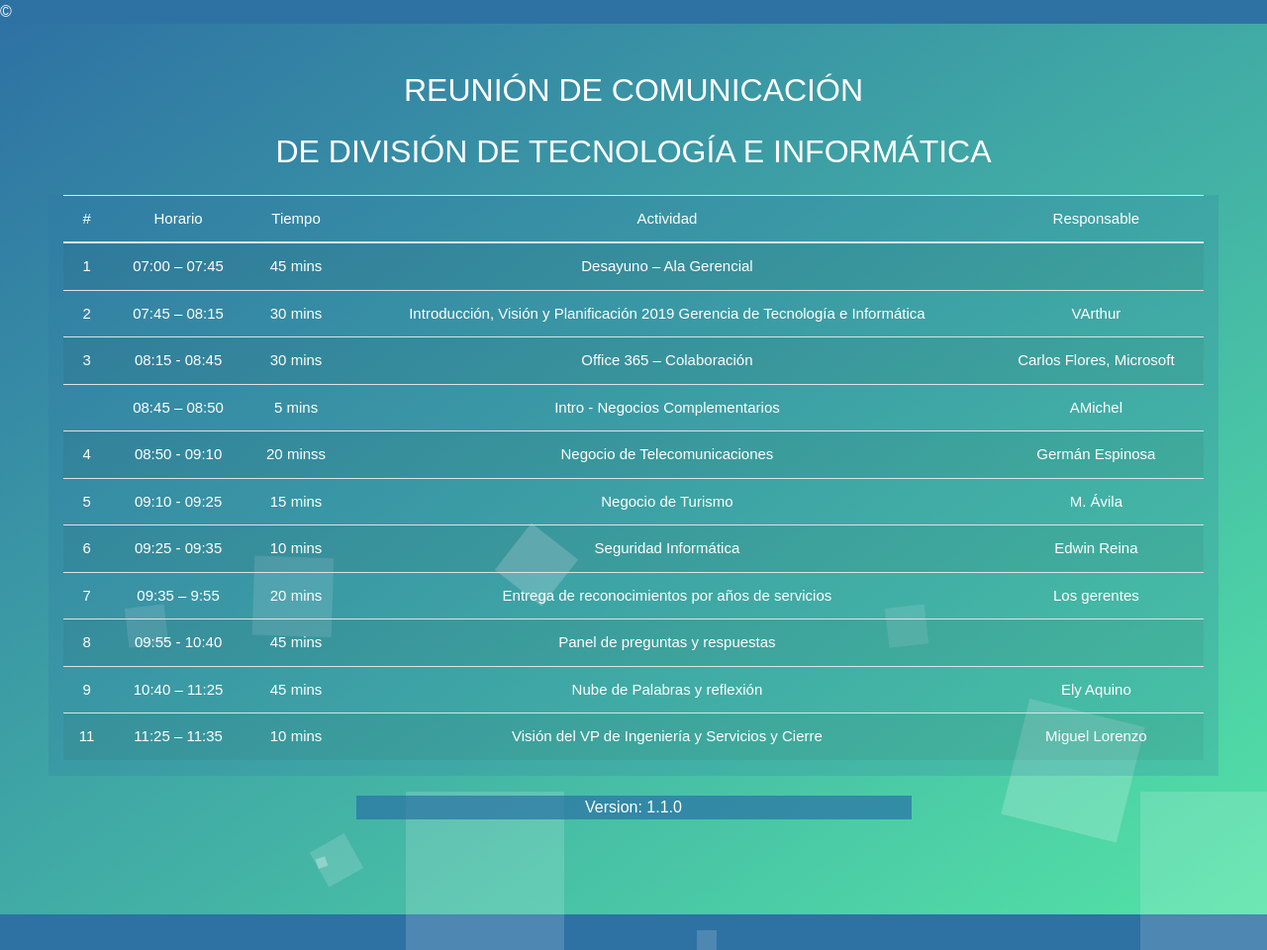
After one commit to luiscberrocal/qa_moderator, a Django app: page /questions/schedule/ in a window 1280 px wide. The commit adds this page. Shown: the whole page at 99% size. Run offline with Django 3.2, Linux system fonts and the light colour scheme; some libraries are stand-ins or nearby versions; some web fonts are replaced.

Commit message:
schedule and countdown

```diff
--- a/qa_moderator/questions/urls.py
+++ b/qa_moderator/questions/urls.py
@@ -7,4 +7,7 @@ app_name = "questions"
 urlpatterns = [
     path("", view=create_question_view, name="create-question"),
     path("thanks/", view=TemplateView.as_view(template_name="questions/thanx.html"), name="thanks"),
+    path("schedule/", view=TemplateView.as_view(template_name="questions/schedule.html"), name="schedule"),
+    path("countdown/", view=TemplateView.as_view(template_name="questions/countdown.html"), name="countdown"),
+    path("qr/", view=TemplateView.as_view(template_name="questions/qr.html"), name="qr"),
 ]
--- a/qa_moderator/static/css/project.css
+++ b/qa_moderator/static/css/project.css
@@ -8,7 +8,7 @@
 */
 .version {
   z-index: 3;
-  background-color: #2A71A5;
+  background-color: rgba(42, 113, 165, 0.7);
 }
 .alert-debug {
   color: black;
@@ -93,7 +93,7 @@ body :-ms-input-placeholder {
           transform: translateY(85px);
 }
 .container {
-  max-width: 600px;
+  max-width: 900px;
   margin: 0 auto;
   padding: 80px 0;
   height: 900px;
@@ -328,4 +328,5 @@ form button:hover {
 .version-content{
   z-index: 2;
   margin-top: 20px;
+
 }
--- /dev/null
+++ b/qa_moderator/static/css/schedule.css
@@ -0,0 +1,57 @@
+.container {
+  max-width: 90%;
+}
+
+.schedule-table{
+  font-size: 15px;
+  z-index: 2;
+  background-color: rgba(46, 114, 164, 0.2);
+}
+
+
+#countdown{
+  max-width: 420px;
+  margin:0;
+  padding:0;
+  z-index: 2;
+  background-color: rgba(54, 49, 165, 0.3);
+}
+/* Change this setting above to change the size of the whole countdown including the font */
+
+
+#countdowndays p{
+  opacity:1;
+}
+#countdownhours p{
+  opacity: 0.9;
+}
+#countdownmins p{
+  opacity: 0.7;
+}
+#countdownsecs p{
+  opacity: 0.5;
+}
+
+#countdown {
+	text-transform: uppercase;
+  display:block;
+  border:10px solid rgba(255, 255, 255, 0.1);
+  padding: 20px;
+  margin-left:auto;
+  margin-right:auto;
+  transition:.1s ease-in-out;
+}
+
+.box{
+  white-space:nowrap;
+  line-height:0.8;
+  margin-bottom:10px;
+}
+
+.box p{
+	font-size: 1em;
+	font-weight: 900;
+  display:inline-block;
+  font-family: Helvetica, Arial, Sans-Serif;
+  color: #16a085;
+}
--- a/qa_moderator/templates/_base.html
+++ b/qa_moderator/templates/_base.html
@@ -42,13 +42,14 @@
 <div class="wrapper">
 
   <div class="container py-5">
+
     {% block content %}
 
 
     {% endblock content %}
     <div class="row justify-content-center">
       <div class="col-md-6 version-content">
-        <div class=" version">Version: 0.2.10</div>
+        <div class=" version">Version: 1.1.0</div>
       </div>
     </div>
     <!--/col-->
@@ -90,6 +91,8 @@
 <!-- place project specific Javascript in this file -->
 
 <script src="{% static 'js/project.js' %}"></script>
+  {% block extra_js %}
 
+  {% endblock extra_js %}
 </body>
 </html>
--- a/qa_moderator/templates/questions/question.html
+++ b/qa_moderator/templates/questions/question.html
@@ -5,11 +5,11 @@
 {% block content %}
 
     <div class="row">
-        <div class="col-md-12">
+        <div class="col-md-12 col-11">
             <h2 class="text-center text-white mb-4">REUNIÓN DE COMUNICACIÓN DE LA</h2>
             <h2 class="text-center text-white mb-4">DIVISIÓN DE TECNOLOGÍA E INFORMÁTICA</h2>
             <div class="row">
-                <div class="col-md-8 mx-auto">
+                <div class="col-md-8 col-11 mx-auto">
 
                     <!-- form card login -->
                     <div class="card rounded-0">
--- /dev/null
+++ b/qa_moderator/templates/questions/schedule.html
@@ -0,0 +1,111 @@
+{% extends "_base.html" %}
+{% load static i18n %}
+{% block extra_css %}
+    <link href="{% static 'css/schedule.css' %}" rel="stylesheet">
+{% endblock extra_css %}
+{% block content %}
+    <div class="row">
+        <div class="col-md-12">
+            <h2 class="text-center text-white mb-4">REUNIÓN DE COMUNICACIÓN</h2>
+            <h2 class="text-center text-white mb-4">DE DIVISIÓN DE TECNOLOGÍA E INFORMÁTICA</h2>
+        </div>
+    </div>
+    <div class="row">
+        <div class="col-md-12 schedule-table col-11">
+            <table class="table table-striped">
+                <thead>
+                <tr>
+                    <th scope="col">#</th>
+                    <th scope="col">Horario</th>
+                    <th scope="col">Tiempo</th>
+                    <th scope="col">Actividad</th>
+                    <th scope="col">Responsable</th>
+                </tr>
+                </thead>
+                <tbody>
+                <tr>
+                    <th scope="row">1</th>
+                    <td>07:00 – 07:45</td>
+                    <td>45 mins</td>
+                    <td>Desayuno – Ala Gerencial</td>
+                    <td></td>
+                </tr>
+                <tr>
+                    <th scope="row">2</th>
+                    <td>07:45 – 08:15</td>
+                    <td>30 mins</td>
+                    <td>Introducción, Visión y Planificación 2019 Gerencia
+                        de Tecnología e Informática
+                    </td>
+                    <td>VArthur</td>
+                </tr>
+                <tr>
+                    <th scope="row">3</th>
+                    <td>08:15 - 08:45</td>
+                    <td>30 mins</td>
+                    <td>Office 365 – Colaboración</td>
+                    <td>Carlos Flores, Microsoft</td>
+                </tr>
+                <tr>
+                    <th scope="row"></th>
+                    <td>08:45 – 08:50</td>
+                    <td>5 mins</td>
+                    <td>Intro - Negocios Complementarios</td>
+                    <td>AMichel</td>
+                </tr>
+                <tr>
+                    <th scope="row">4</th>
+                    <td>08:50 - 09:10</td>
+                    <td>20 minss</td>
+                    <td>Negocio de Telecomunicaciones</td>
+                    <td>Germán Espinosa</td>
+                </tr>
+                <tr>
+                    <th scope="row">5</th>
+                    <td>09:10 - 09:25</td>
+                    <td>15 mins</td>
+                    <td>Negocio de Turismo</td>
+                    <td>M. Ávila</td>
+                </tr>
+                <tr>
+                    <th scope="row">6</th>
+                    <td>09:25 - 09:35</td>
+                    <td>10 mins</td>
+                    <td>Seguridad Informática</td>
+                    <td>Edwin Reina</td>
+                </tr>
+                <tr>
+                    <th scope="row">7</th>
+                    <td>09:35 – 9:55</td>
+                    <td>20 mins</td>
+                    <td>Entrega de reconocimientos por años de servicios</td>
+                    <td>Los gerentes</td>
+                </tr>
+                <tr>
+                    <th scope="row">8</th>
+                    <td>09:55 - 10:40</td>
+                    <td>45 mins</td>
+                    <td>Panel de preguntas y respuestas</td>
+                    <td></td>
+                </tr>
+                <tr>
+                    <th scope="row">9</th>
+                    <td>10:40 – 11:25</td>
+                    <td>45 mins</td>
+                    <td>Nube de Palabras y reflexión</td>
+                    <td>Ely Aquino</td>
+                </tr>
+                <tr>
+                    <th scope="row">11</th>
+                    <td>11:25 – 11:35</td>
+                    <td>10 mins</td>
+                    <td>Visión del VP de Ingeniería y Servicios y Cierre</td>
+                    <td>Miguel Lorenzo</td>
+                </tr>
+                </tbody>
+            </table>
+        </div>
+        <!--/col-->
+    </div>
+    <!--/row-->
+{% endblock content %}
```
Also changed, not shown: qa_moderator/static/js/countdown.js (added, +49 -0 lines), qa_moderator/templates/questions/countdown.html (added, +31 -0 lines), qa_moderator/templates/questions/qr.html (added, +24 -0 lines), qa_moderator/static/images/frame.png (added).
